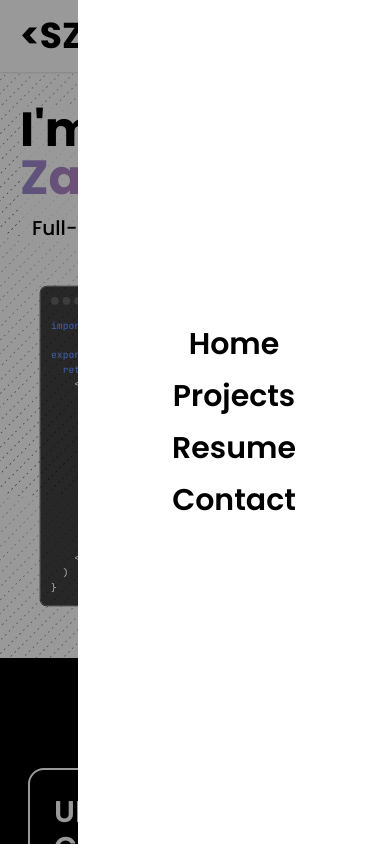
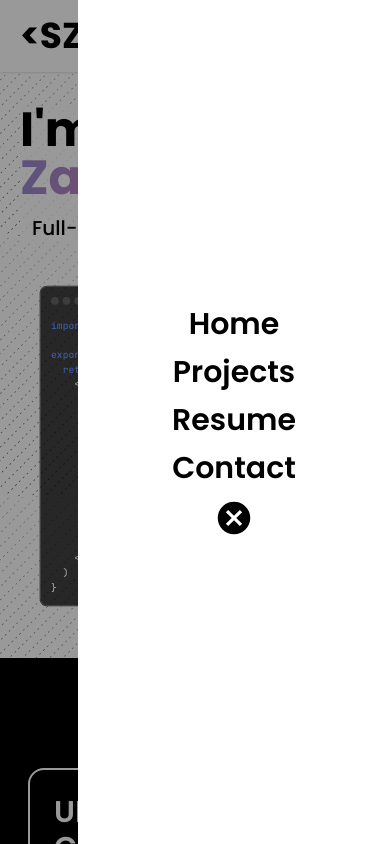
Before and after one commit to sajidzamanme/Portfolio, a React (Vite) app: page / in a window 390 px wide. Both pictures are taken after a click on the element 354 px from the left and 36 px from the top of the page. Shown: the top 844 px of the page. Built offline with nearby package versions, Linux system fonts and the light colour scheme.

Commit message:
Update CV and Add mobileMenu close button

```diff
--- a/src/components/MobileMenu.jsx
+++ b/src/components/MobileMenu.jsx
@@ -1,5 +1,6 @@
 import { useEffect, useState } from "react";
 import { useLocation, useNavigate } from "react-router-dom";
+import { IoMdCloseCircle } from "react-icons/io";
 
 const MobileMenu = ({ refs, scrollToLocation, setIsMenuOpen }) => {
   const location = useLocation();
@@ -34,11 +35,15 @@ const MobileMenu = ({ refs, scrollToLocation, setIsMenuOpen }) => {
         className="z-45 fixed h-full w-full bg-black/40"
       ></div>
       <div className="z-50 fixed top-0 right-0 h-full w-[80%] bg-white">
-        <div className="h-full flex flex-col items-center justify-center gap-4 text-3xl font-semibold">
-          <button onClick={() => handleClick("navbar")}>Home</button>
-          <button onClick={() => handleClick("projects")}>Projects</button>
-          <button onClick={() => handleClick("resume")}>Resume</button>
-          <button onClick={() => handleClick("contact")}>Contact</button>
+        <div className="h-full flex items-center justify-center">
+          <div className="flex flex-col items-center justify-center text-3xl font-semibold gap-3">
+            <button onClick={() => handleClick("navbar")}>Home</button>
+            <button onClick={() => handleClick("projects")}>Projects</button>
+            <button onClick={() => handleClick("resume")}>Resume</button>
+            <button onClick={() => handleClick("contact")}>Contact</button>
+
+            <IoMdCloseCircle onClick={() => setIsMenuOpen(false)} size={40} />
+          </div>
         </div>
       </div>
     </>
```
Also changed, not shown: 1 other file (tests, documents, lock files or other folders).
